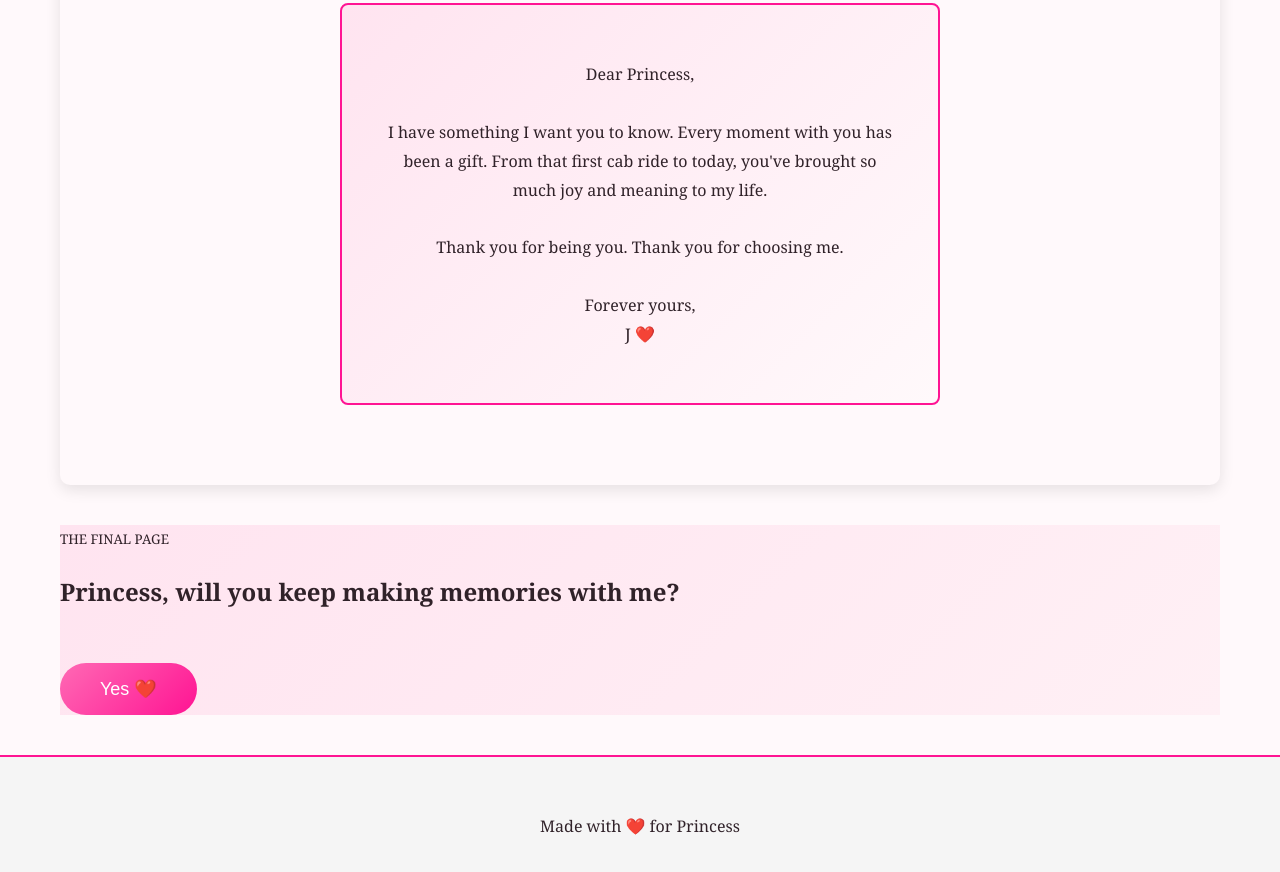
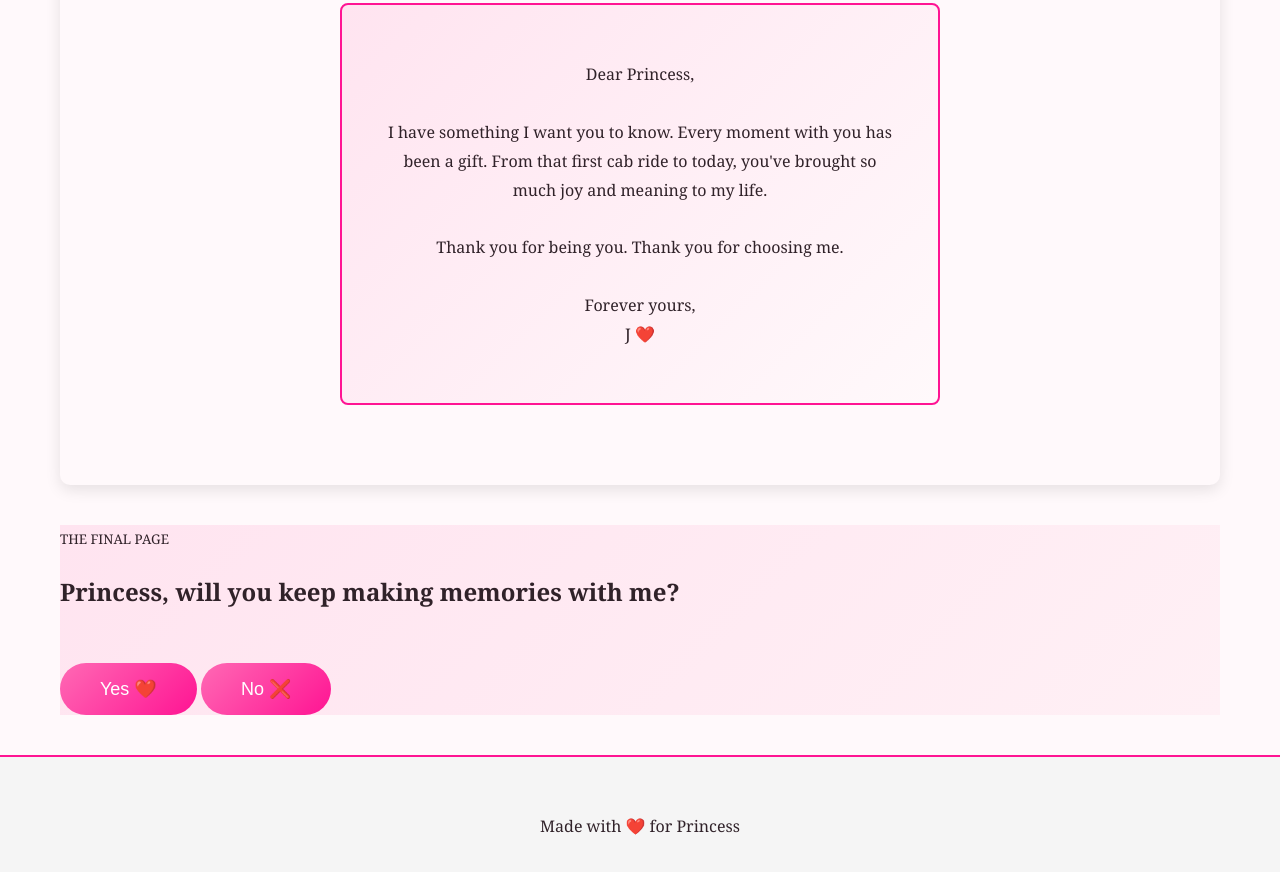
Before and after one commit to Abbey-1/Princess-Love-Story, a plain HTML site: page index.html in a window 1280 px wide. Shown: the part 4846-5718 px from the top of the page. Drawn offline with Linux system fonts and the light colour scheme.

Commit message:
Add runaway No button to the surprise section

```diff
--- a/index.html
+++ b/index.html
@@ -149,7 +149,10 @@
         <section class="surprise center">
             <small>THE FINAL PAGE</small>
             <h2>Princess, will you keep making memories with me?</h2>
-            <button class="btn" id="surprise">Yes ❤️</button>
+            <div class="button-container">
+                <button class="btn" id="surprise">Yes ❤️</button>
+                <button class="btn btn-no" id="noBtn">No ❌</button>
+            </div>
             <div id="message" class="hidden">
                 <p>I love you so much! ❤️</p>
             </div>
```
